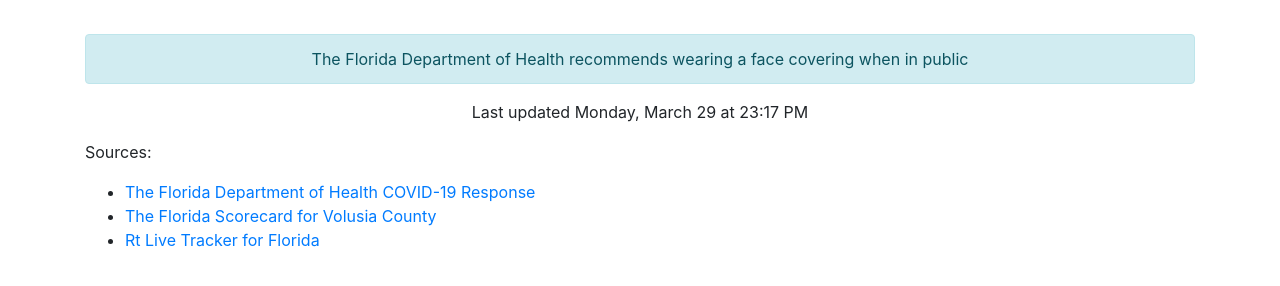
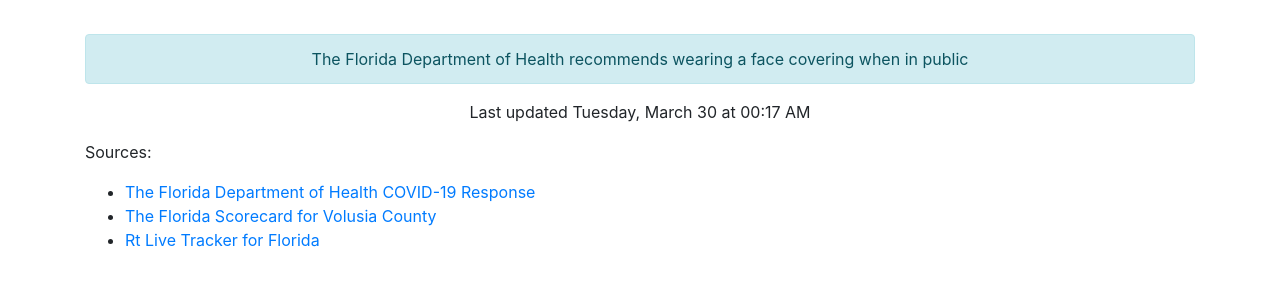
Before and after one commit to thinkjson/timeforchurch, a Jekyll site: the page built from index.md, in a window 1280 px wide. Shown: the part 544-830 px from the top of the page. Built offline with Jekyll 4.4.1, drawn with Linux system fonts in a browser that asks for light colours; our own code applies the rules of GitHub Pages for plain Markdown files.

Commit message:
Updating data

```diff
--- a/_includes/data.html
+++ b/_includes/data.html
@@ -10,4 +10,4 @@
     <div class="outcome text-success">YES</div>
     <div class="alert alert-info" role="alert">The Florida Department of Health recommends wearing a face covering when in public</div>
 
-    <p>Last updated Monday, March 29 at 23:17 PM</p>
+    <p>Last updated Tuesday, March 30 at 00:17 AM</p>
```
